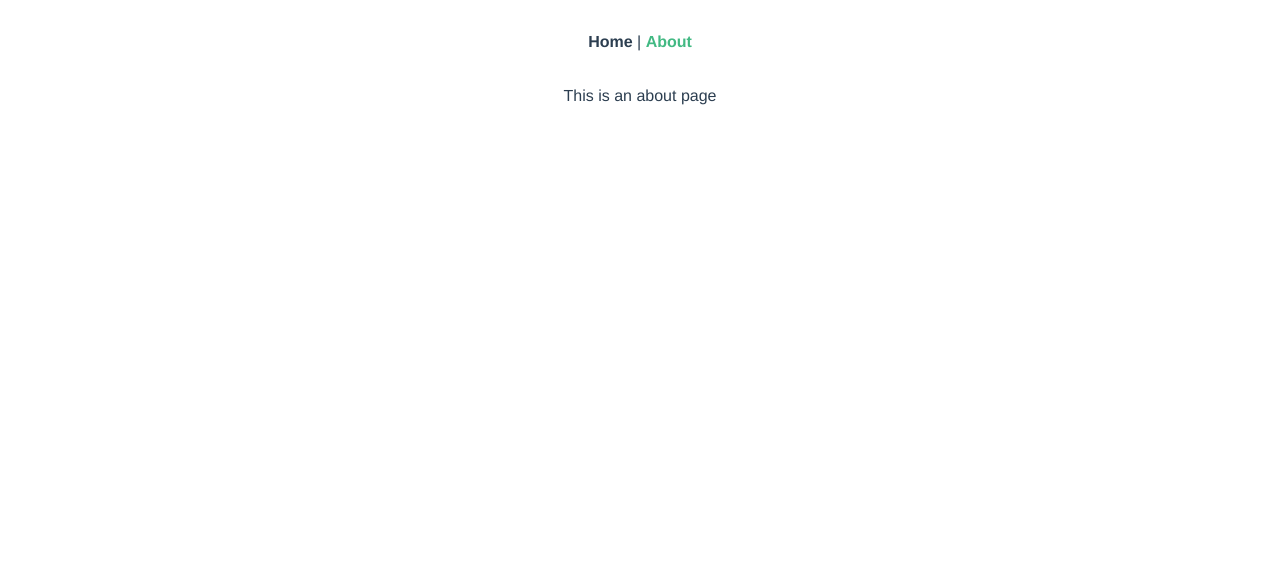
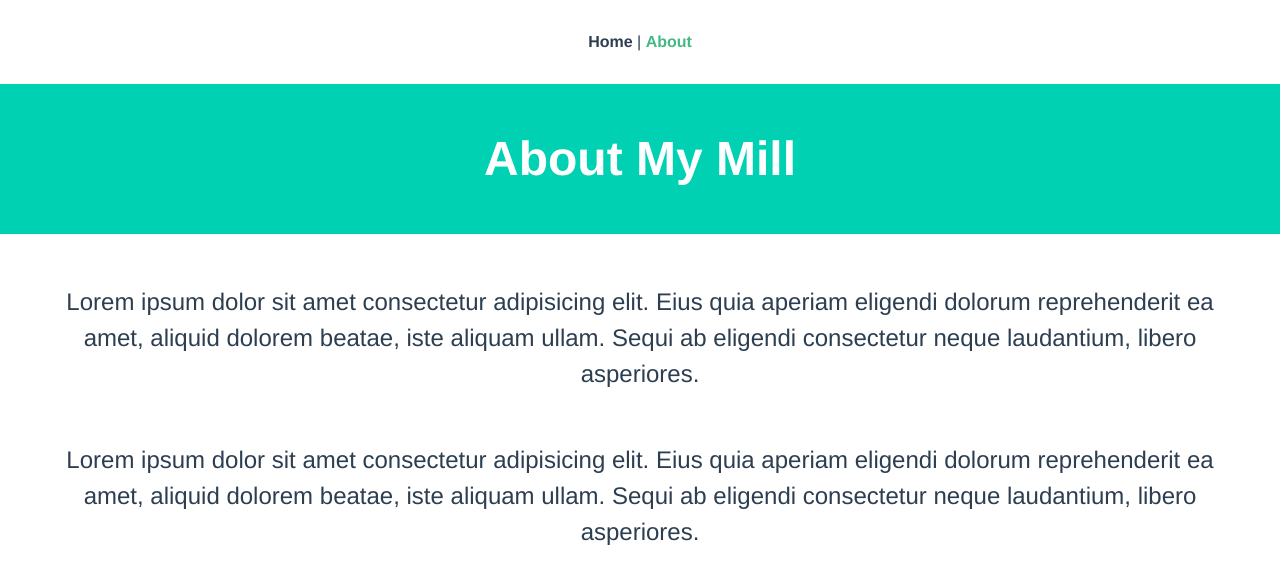
Before and after one commit to ArslanRama/Vue.js_Login_App_Auth, a Vue app: page /about in a window 1280 px wide. Shown: the top 584 px of the page. Built offline with nearby package versions, Linux system fonts and the light colour scheme.

Commit message:
About Compoonent finalized

```diff
--- a/src/views/About.vue
+++ b/src/views/About.vue
@@ -1,5 +1,20 @@
 <template>
   <div class="about">
-    <h1>This is an about page</h1>
+    <div class="hero is-primary">
+      <div class="hero-body">
+        <div class="container">
+          <h1 class="title is-size-1">About My Mill</h1>
+        </div>
+      </div>
+    </div>
+    <div class="container">
+      <p class="org-description is-size-4">Lorem ipsum dolor sit amet consectetur adipisicing elit. Eius quia aperiam eligendi dolorum reprehenderit ea amet, aliquid dolorem beatae, iste aliquam ullam. Sequi ab eligendi consectetur neque laudantium, libero asperiores.</p>
+      <p class="org-description is-size-4">Lorem ipsum dolor sit amet consectetur adipisicing elit. Eius quia aperiam eligendi dolorum reprehenderit ea amet, aliquid dolorem beatae, iste aliquam ullam. Sequi ab eligendi consectetur neque laudantium, libero asperiores.</p>
+    </div>
   </div>
 </template>
+<style lang="scss" scoped>
+  .org-description {
+    margin-top: 50px;
+  }
+</style>
```
